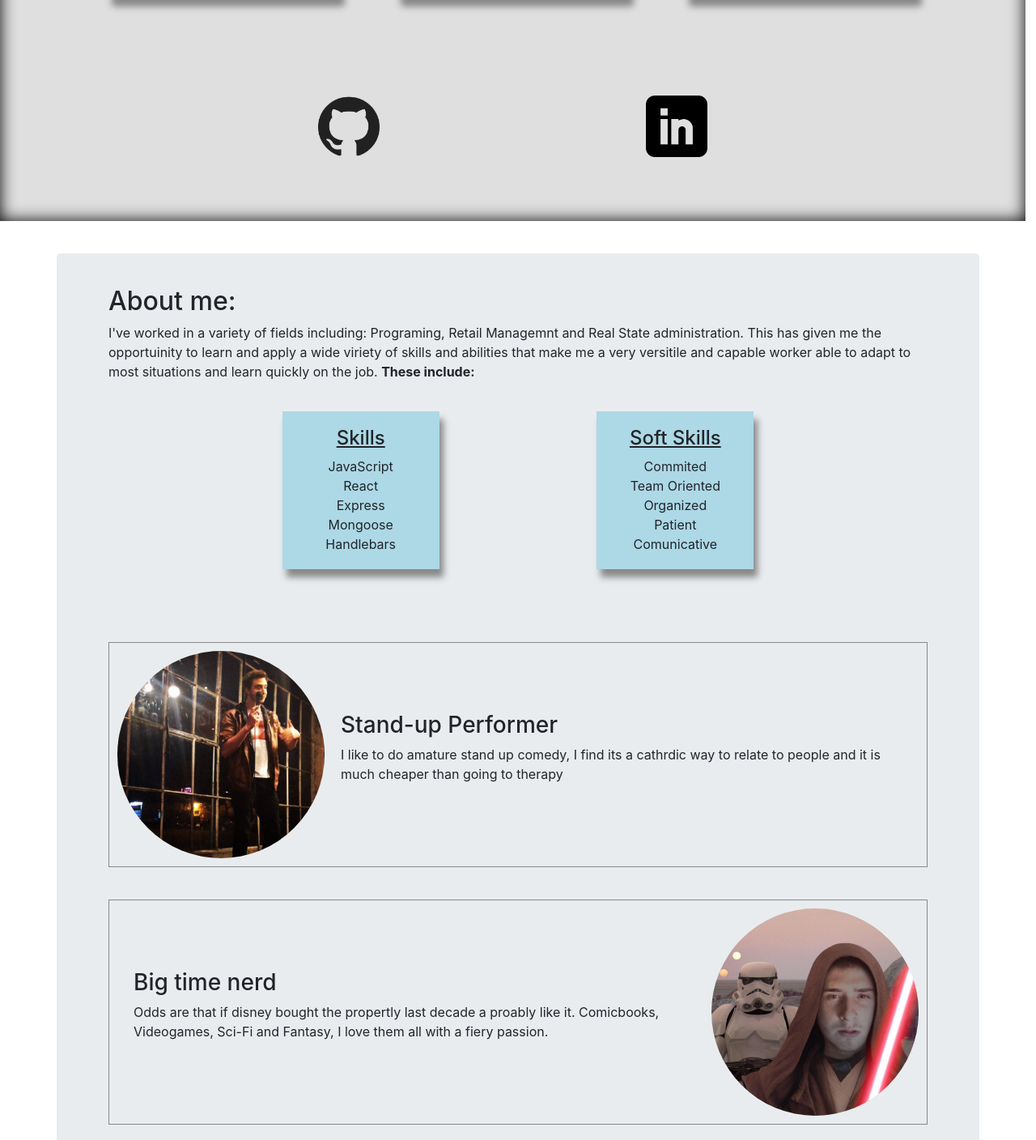
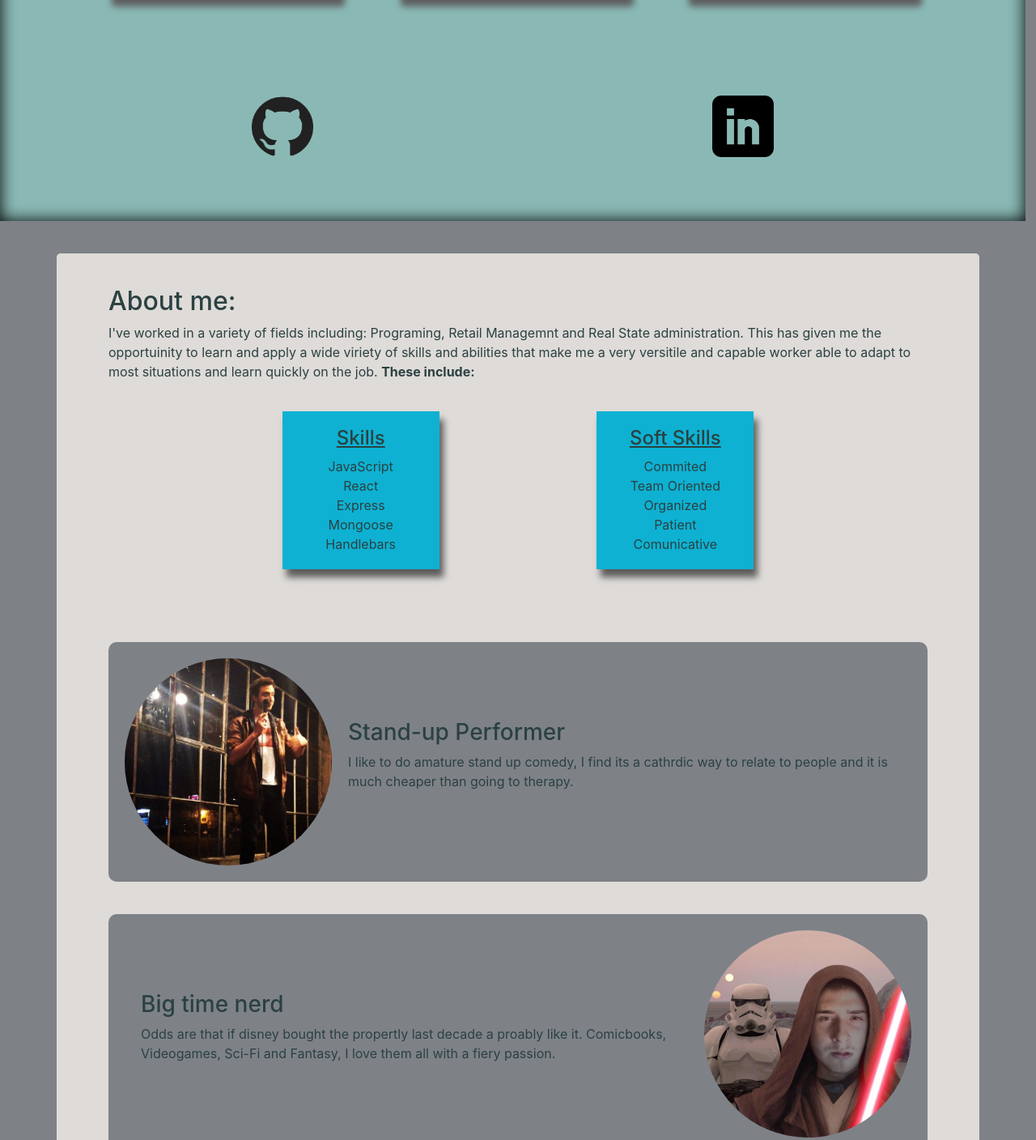
Before and after one commit to NeverSettels/epicodus-portafolio, a plain HTML site: page index.html in a window 1280 px wide. Shown: the part 1119-2527 px from the top of the page at 81% size. Drawn offline with nearby package versions, Linux system fonts and the light colour scheme.

Commit message:
Changed color scheme for entire page to blues and grays

```diff
--- a/css/styles.css
+++ b/css/styles.css
@@ -1,9 +1,15 @@
 body{
     margin: 0;
     padding: 0;
+    color: #2B4141;
+    background: #7E8287;
+}
+h1{
+    color: #0EB1D2
 }
 .jumbotron{
     margin-top: 5vh;
+    background-color: #DEDBD8;
 }
 .jumbotron img {
     border-radius: 50%;
@@ -13,7 +19,7 @@ body{
 }
 .jumbotron img:hover {
     width: 30vw;
-    box-shadow: 5px 10px 8px #888888;
+    box-shadow: 5px 10px 8px #5d5d5d;
 }
 .jum-container{
     display: flex;
@@ -31,14 +37,14 @@ body{
     flex-direction: column;
     justify-content: space-around;
     box-shadow: 0 0px 20px black inset;
-    background: #dfdfdf
+    background: #8AB9B5
 }
 .card-container{
     display: flex;
     justify-content: space-evenly;
 }
 .card{
-    box-shadow: 5px 10px 8px #888888;
+    box-shadow: 5px 10px 8px #5d5d5d;
 }
 .links{
     height: 150px;
@@ -83,8 +89,8 @@ body{
     padding: 2%;
     list-style: none;
     text-align: center;
-    background: lightblue;
-    box-shadow: 5px 10px 8px #888888;
+    background: #0EB1D2;
+    box-shadow: 5px 10px 8px #5d5d5d;
 
 
 }
@@ -95,12 +101,13 @@ body{
 }
 
 .side-card{
-    padding: 10px;
+    padding: 20px;
     margin: 20px 0;
     display: flex;
     justify-content: space-between;
     align-items: center;
-    border: #888888 1px solid;
+    border-radius: 10px;
+    background: #7E8287;
 }
 .side-card div {
     padding: 20px;
--- a/index.html
+++ b/index.html
@@ -71,8 +71,9 @@
 
             </div>
             <div class="links">
-                <img class="git" src="images/github.png" alt="github logo">
-                <img src="images/linkedin.png" alt="linkedin logo">
+                <a href="https://github.com/NeverSettels"><img src="images/github.png" alt="github logo"></a>
+                <a href="https://www.linkedin.com/in/eric-settels/"></a><img src="images/linkedin.png"
+                    alt="linkedin logo"></a>
             </div>
         </div>
 
@@ -113,15 +114,14 @@
                 <div>
                     <h3>Stand-up Performer</h3>
                     <p>I like to do amature stand up comedy, I find its a cathrdic way to relate to people and it is
-                        much cheaper than going to therapy</p>
+                        much cheaper than going to therapy.</p>
                 </div>
             </div>
             <div class="side-card">
                 <div>
                     <h3>Big time nerd</h3>
                     <p>Odds are that if disney bought the propertly last decade a proably like it. Comicbooks,
-                        Videogames, Sci-Fi
-                        and Fantasy, I love them all with a fiery passion. </p>
+                        Videogames, Sci-Fi and Fantasy, I love them all with a fiery passion. </p>
                 </div>
                 <img src="images/sith.jpg" alt="Man with a lighsaber and a storm trooper">
             </div>
@@ -130,7 +130,7 @@
                 <div>
                     <h3>Lover of the Outdoors</h3>
                     <p>If you don't find me on stage or indulging my nerdyness you can proably find me Hiking or
-                        exploring the natural wonder of my new home in oregon</p>
+                        exploring the natural wonders of my new home in Oregon.</p>
                 </div>
             </div>
 
```
